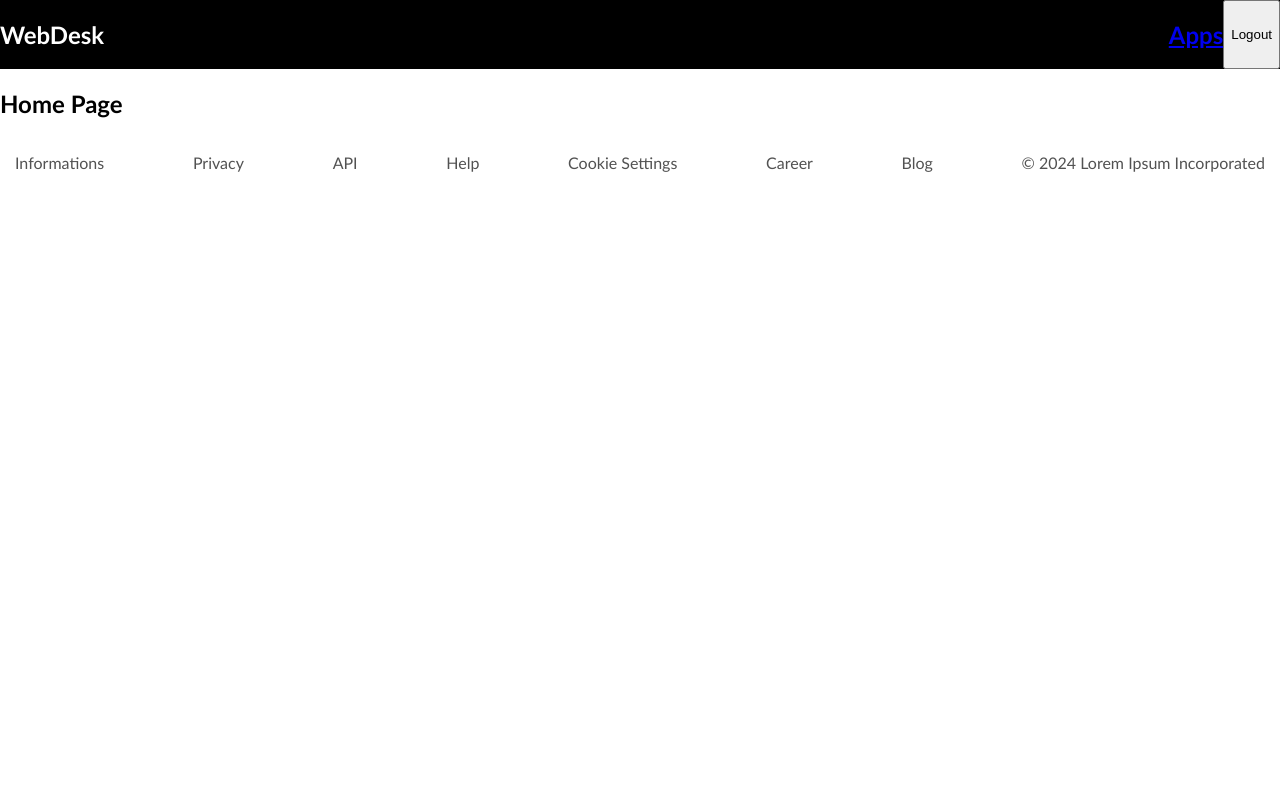
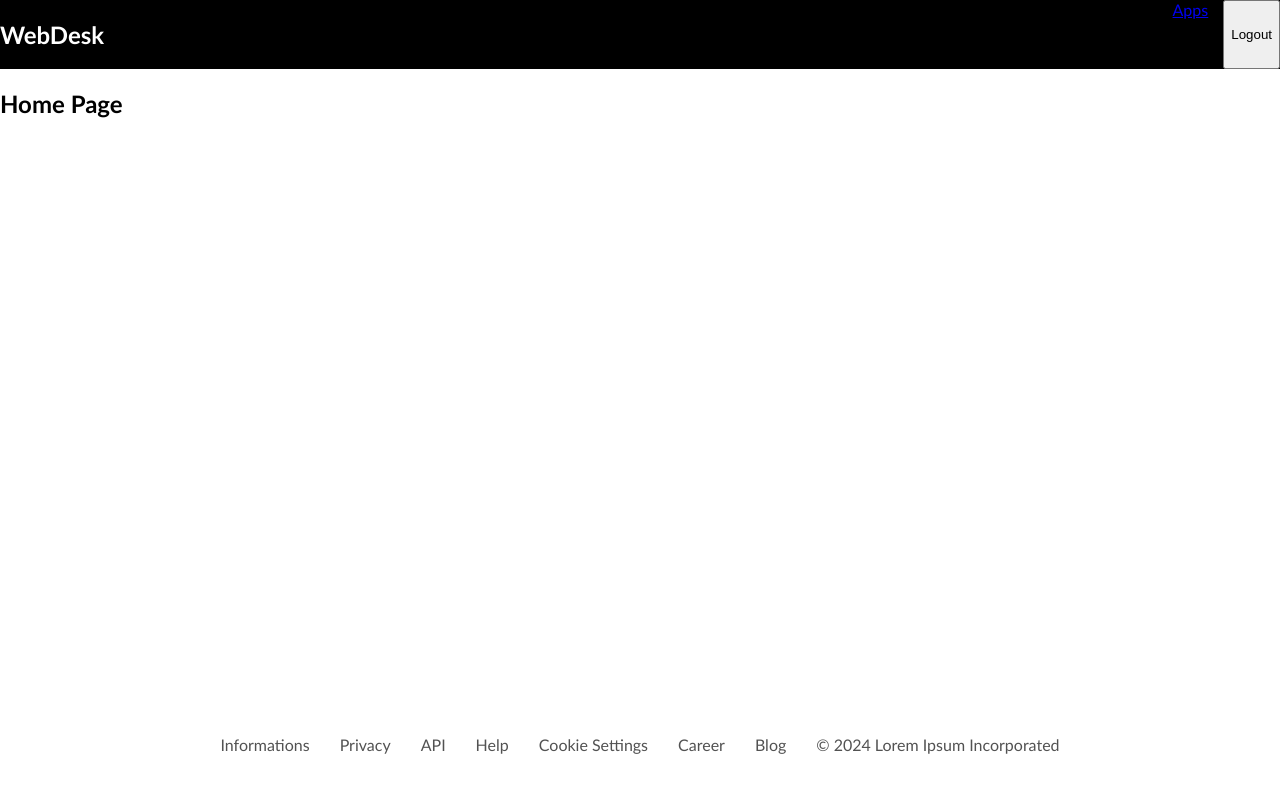
Before and after one commit to Pyrvdox/WebDesk, a React (Create React App) app in the folder frontend/: page /home in a window 1280 px wide. Shown: the top 792 px of the page. Built offline with nearby package versions, Linux system fonts and the light colour scheme.

Commit message:
css changes

```diff
--- a/frontend/src/Components/Home.js
+++ b/frontend/src/Components/Home.js
@@ -1,10 +1,11 @@
 import React from "react";
 import NavBar from "./Navbar";
+import '../Styles/homestyles.css'
 
 const HomeComponent = () => {
 
     return(
-        <section>
+        <section className="home-section">
             <NavBar />
             <h1>Home Page</h1>
         </section>
--- a/frontend/src/Components/Login.js
+++ b/frontend/src/Components/Login.js
@@ -74,7 +74,7 @@ const LoginComponent = () => {
 				</button>
                 <br/>
                 <br/>
-                <a href="register">Sign Up</a>
+                <a href="register">Don't have an account? Sign Up</a>
 			</form>
         </div>
         </section>
--- a/frontend/src/Components/Navbar.js
+++ b/frontend/src/Components/Navbar.js
@@ -68,10 +68,10 @@ const NavBar = () => {
             <div>
                 <h1>WebDesk</h1>
             </div>
-            <div className="left-nav">
-                <h1>{userInfo ? userInfo.username : ""}</h1>
-                <a href="home"><h1>Apps</h1></a>
-                <button onClick={handleLogout}>Logout</button>
+            <div className="right-nav">
+                {userInfo ? <a href="home" className="nav-link">{userInfo.username}</a> : ""}
+                <a href="home" className="nav-link">Apps</a>
+                <button onClick={handleLogout} className="nav-button">Logout</button>
             </div>
         </div>
         </>
--- a/frontend/src/Styles/Navbarstyle.css
+++ b/frontend/src/Styles/Navbarstyle.css
@@ -5,7 +5,8 @@
     color: white;
 }
 
-.left-nav {
+.right-nav {
     display: flex;
     justify-content: space-between;
+    gap: 15px;
 }
--- a/frontend/src/Styles/footerstyles.css
+++ b/frontend/src/Styles/footerstyles.css
@@ -1,10 +1,11 @@
 .footer-container {
     display: flex;
-    justify-content: space-between;
+    justify-content: center;
+
 }
 
 .footer-container a {
-    display: flex;
+
     color: rgb(82, 82, 82);
     padding: 15px;
     text-decoration: none;
--- a/frontend/src/Styles/frontpages.css
+++ b/frontend/src/Styles/frontpages.css
@@ -2,7 +2,7 @@
     display: flex;
     justify-content: center;
     align-items: center;
-    height: 95vh;
+    height: 90vh;
 
 }
 
--- /dev/null
+++ b/frontend/src/Styles/homestyles.css
@@ -0,0 +1,3 @@
+.home-section {
+    height: 90vh;
+}
```
